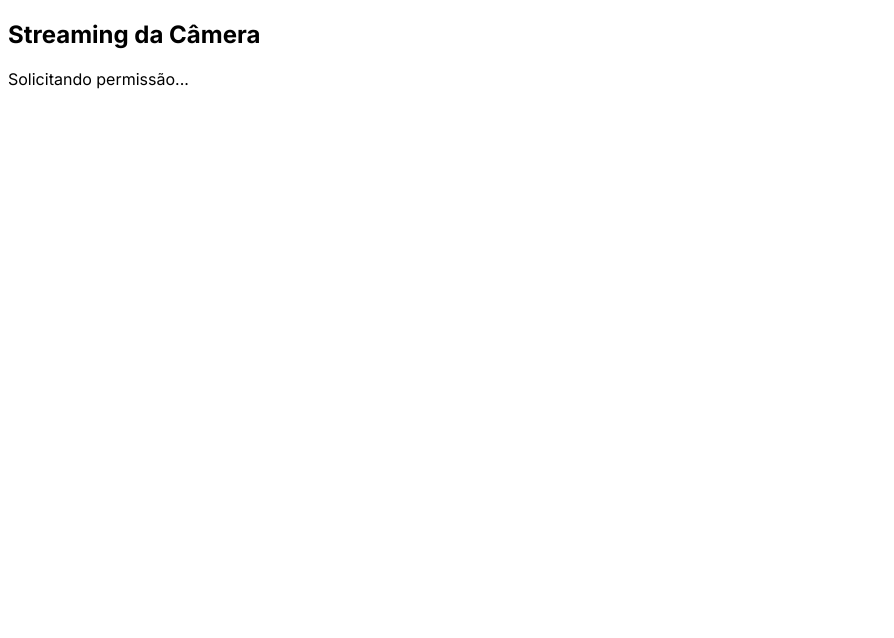
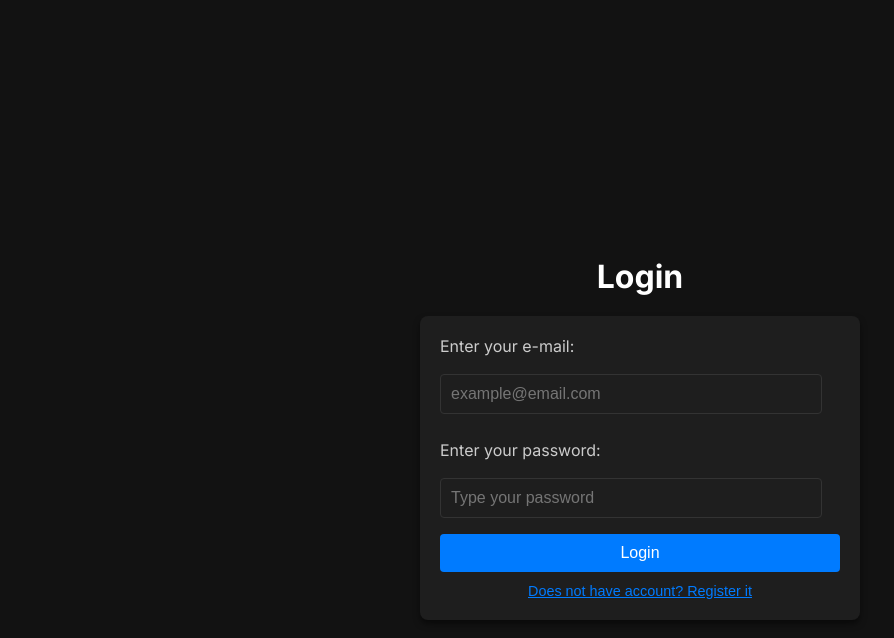
Before and after one commit to LeonardoGrigolettoDev/event-picker-showroom, a React (Vite) app: page / in a window 1280 px wide. Shown: the top 638 px of the page, without its empty margins (0-894 px from the left). Built offline with nearby package versions, Linux system fonts and the light colour scheme; no server answers.

Commit message:
Criação de componente Auth Modal

```diff
--- a/package.json
+++ b/package.json
@@ -11,7 +11,8 @@
   },
   "dependencies": {
     "react": "^19.0.0",
-    "react-dom": "^19.0.0"
+    "react-dom": "^19.0.0",
+    "react-router-dom": "^6.30.0"
   },
   "devDependencies": {
     "@eslint/js": "^9.21.0",
--- a/src/App.tsx
+++ b/src/App.tsx
@@ -1,14 +1,19 @@
 import React from "react";
-// import Home from "./pages/Home";
+import { AuthModal } from "./components/Auth_modal/index.tsx";
+import { BrowserRouter as Router, Routes, Route } from "react-router-dom";
+
 import Event from "./pages/Event";
 
-import "./App.css"; // Caso queira estilizar o App também
+import "./App.css";
 import "./index.css";
 const App: React.FC = () => {
   return (
-    <div className="app-container">
-      <Event />
-    </div>
+    <Router>
+      <Routes>
+          <Route path="/" element={<AuthModal/>} />
+          <Route path="/Event" element={<Event/>} />
+      </Routes>
+    </Router>
   );
 };
 
--- /dev/null
+++ b/src/components/Auth_modal/index.tsx
@@ -0,0 +1,102 @@
+import React, { useState } from "react";
+import { useNavigate } from "react-router-dom";
+import styles from "./styles.module.css";
+
+// type props = {
+//   props: React.ReactElement;
+// };
+
+export function AuthModal() {
+  const [email, setEmail] = useState<string>("");
+  const [password, setPassword] = useState<string>("");
+  const [isLogin, setIsLogin] = useState<boolean>(true);
+  const navigate = useNavigate();
+
+  const handleSubmit = (event: React.FormEvent<HTMLFormElement>) => {
+    event.preventDefault();
+    if (isLogin) {
+      console.log("Login enviado: ", email, password);
+      navigate("/Event");
+    } else {
+      console.log("Cadastro enviado: ", email, password);
+
+      setIsLogin(true);
+    }
+    navigate("/Event");
+  };
+
+  return (
+    <div className={styles.homeContainer}>
+      <h1 className={styles.homeTitle}>{isLogin ? "Login" : "Register"}</h1>
+      <form className={styles.homeForm} onSubmit={handleSubmit}>
+        {isLogin ? (
+          <div className={styles.formSection}>
+            <label className={styles.homeLabel} htmlFor="email">
+              Enter your e-mail:
+            </label>
+            <input
+              className={styles.homeInput}
+              type="email"
+              id="email"
+              value={email}
+              onChange={(e) => setEmail(e.target.value)}
+              required
+              placeholder="example@email.com"
+            />
+            <label className={styles.homeLabel} htmlFor="password">
+              Enter your password:
+            </label>
+            <input
+              className={styles.homeInput}
+              type="password"
+              id="password"
+              value={password}
+              onChange={(e) => setPassword(e.target.value)}
+              required
+              placeholder="Type your password"
+            />
+          </div>
+        ) : (
+          <div className={styles.formSection}>
+            <label className={styles.homeLabel} htmlFor="email">
+              Email Register:
+            </label>
+            <input
+              className={styles.homeInput}
+              type="email"
+              id="email"
+              value={email}
+              onChange={(e) => setEmail(e.target.value)}
+              required
+              placeholder="exemplo@email.com"
+            />
+            <label className={styles.homeLabel} htmlFor="password">
+              Create Password:
+            </label>
+            <input
+              className={styles.homeInput}
+              type="password"
+              id="password"
+              value={password}
+              onChange={(e) => setPassword(e.target.value)}
+              required
+              placeholder="Type your password"
+            />
+          </div>
+        )}
+        <button className={styles.homeButton} type="submit">
+          {isLogin ? "Login" : "Register"}
+        </button>
+        <button
+          type="button"
+          className={styles.toggleButton}
+          onClick={() => setIsLogin(!isLogin)}
+        >
+          {isLogin
+            ? "Does not have account? Register it"
+            : "Login"}
+        </button>
+      </form>
+    </div>
+  );
+}
--- /dev/null
+++ b/src/components/Auth_modal/styles.module.css
@@ -0,0 +1,93 @@
+html{
+  background-color: #121212; /* Fundo escuro */
+  overflow-y: hidden !important;
+}
+
+.homeContainer {
+  display: flex;
+  flex-direction: column;
+  align-items: center;
+  justify-content: center;
+  min-height: 100vh;
+  background-color: #121212; /* Fundo escuro */
+  padding: 20px;
+}
+
+.homeTitle {
+  font-size: 2rem;
+  font-weight: bold;
+  color: #ffffff; /* Texto claro para contraste */
+  margin-bottom: 20px;
+}
+
+.homeForm {
+  display: flex;
+  flex-direction: column;
+  width: 100%;
+  max-width: 400px;
+  background: #1e1e1e; /* Fundo levemente mais claro que o fundo principal */
+  padding: 20px;
+  border-radius: 8px;
+  box-shadow: 0 4px 6px rgba(0, 0, 0, 0.5); /* Sombra mais sutil */
+}
+
+.homeLabel {
+  font-size: 1rem;
+  color: #cccccc; /* Texto claro para contraste */
+  margin-bottom: 8px;
+}
+
+.homeInput {
+  width: 90%;
+  padding: 10px;
+  font-size: 1rem;
+  gap: 3rem;
+  border: 1px solid #333333; /* Bordas escuras */
+  background-color: #1e1e1e; /* Fundo do input */
+  color: #ffffff; /* Texto claro */
+  border-radius: 4px;
+  margin-bottom: 16px;
+  transition: border-color 0.3s ease;
+}
+
+.homeInput:focus {
+  border-color: #007bff; /* Destaque azul ao focar */
+  outline: none;
+}
+
+.homeButton {
+  width: 100%;
+  padding: 10px;
+  font-size: 1rem;
+  color: #ffffff; /* Texto claro */
+  background-color: #007bff; /* Azul para contraste */
+  border: none;
+  border-radius: 4px;
+  cursor: pointer;
+  transition: background-color 0.3s ease;
+}
+
+.homeButton:hover {
+  background-color: #0056b3; /* Azul mais escuro ao passar o mouse */
+}
+
+.toggleButton {
+  background: none;
+  border: none;
+  color: #007bff; /* Azul para contraste */
+  cursor: pointer;
+  margin-top: 10px;
+  text-decoration: underline;
+  font-size: 0.9rem;
+}
+
+.toggleButton:hover {
+  color: #0056b3; /* Azul mais escuro ao passar o mouse */
+}
+
+.formSection {
+  display: flex;
+  flex-direction: column;
+  gap: 10px; /* Espaçamento entre os elementos */
+  width: 100%;
+}
--- a/src/pages/Event.tsx
+++ b/src/pages/Event.tsx
@@ -59,7 +59,7 @@ const postEvent = async (capturedImage: string) => {
       console.log(`${key}:`, value);
     }
 
-    const response = await fetch('http://localhost:8080/api/events/register', {
+    const response = await fetch('http://localhost:8080/api/events', {
       method: 'POST',
       body: formData,
     });
```
Also changed, not shown: src/pages/Home.tsx (deleted, +0 -40 lines), 1 other file (tests, documents, lock files or other folders).
